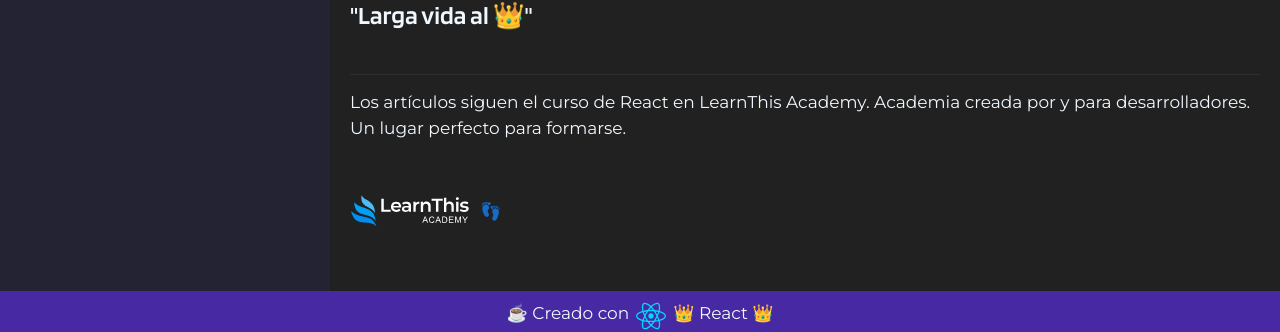
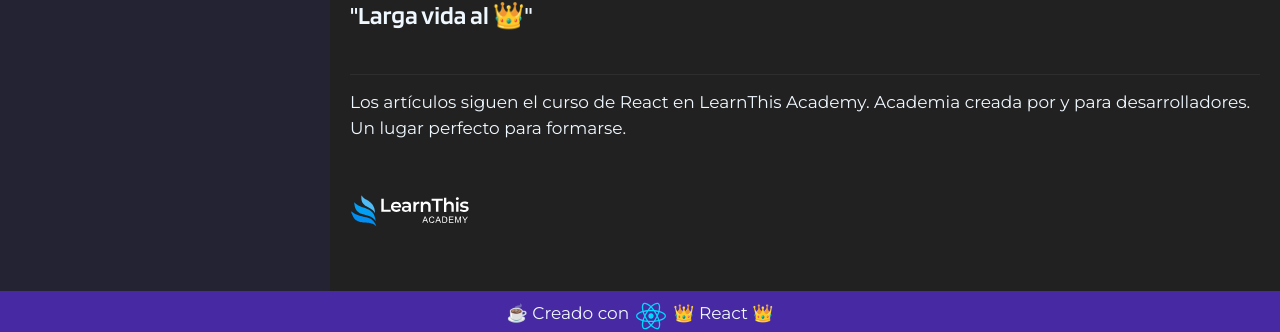
Before and after one commit to edarcode/edarcode, a React (Vite) app: page /react in a window 1280 px wide. Shown: the part 518-850 px from the top of the page. Built offline with nearby package versions, Linux system fonts and the light colour scheme.

Commit message:
refactor(src/components/react/LearnThis/LearnThis.jsx)

```diff
--- a/src/components/react/LearnThis/LearnThis.jsx
+++ b/src/components/react/LearnThis/LearnThis.jsx
@@ -14,7 +14,6 @@ export default function LearnThis() {
 				>
 					<LearnThisAcademy />
 				</a>
-				👣
 			</p>
 		</div>
 	);
```
